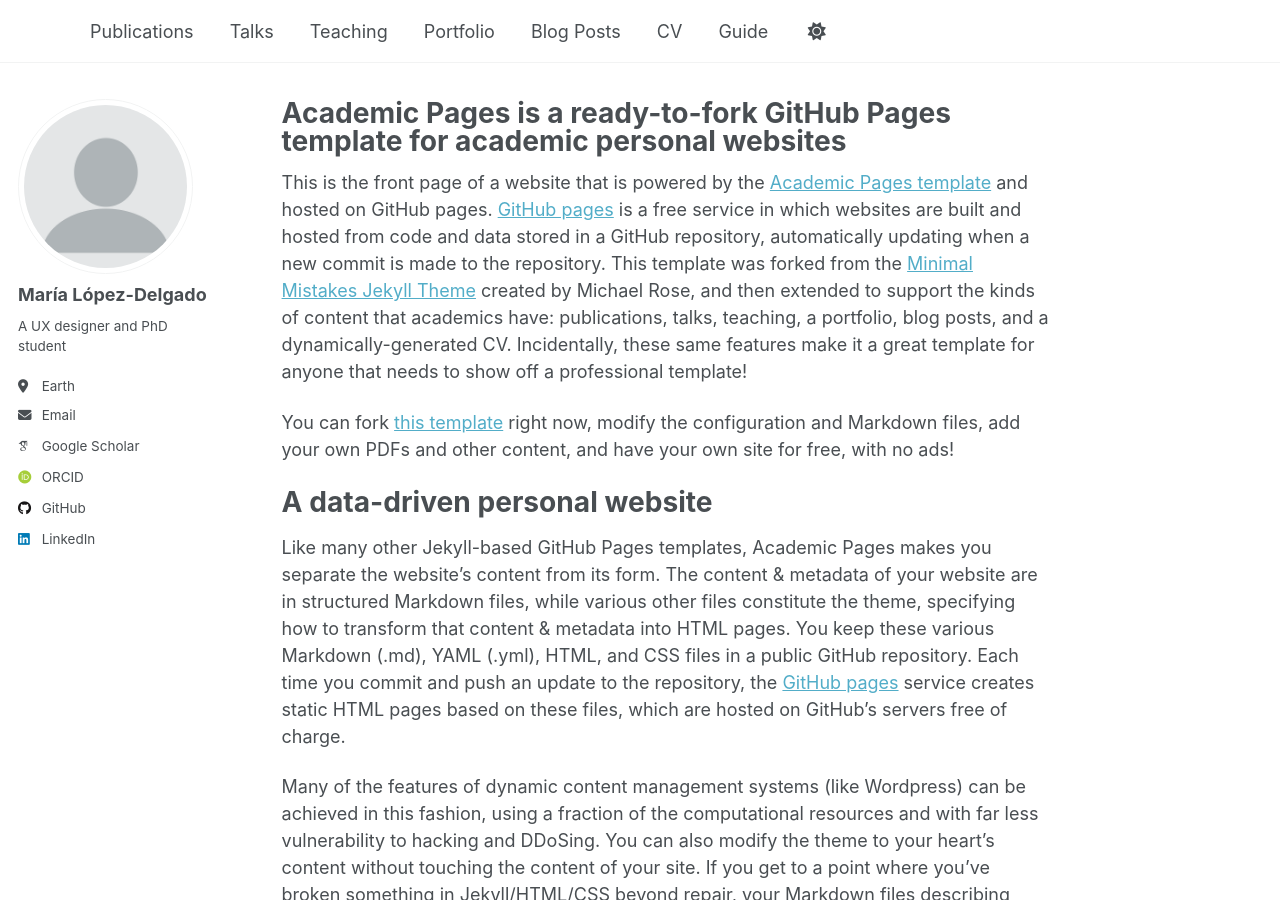
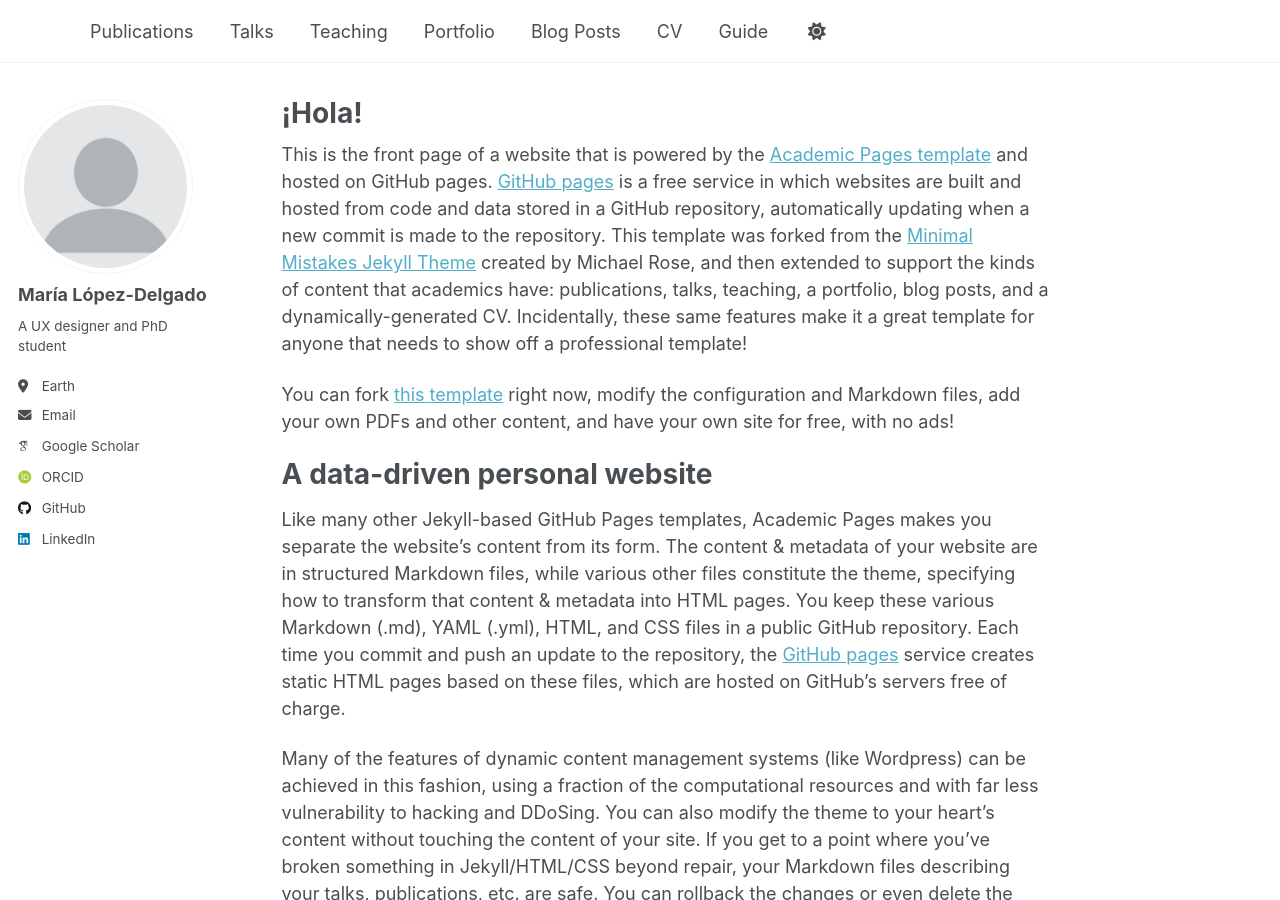
Before and after one commit to maria-lopez-delgado/maria-lopez-delgado.github.io, a Jekyll site: the page built from _pages/about.md, in a window 1280 px wide and 900 px high. Built offline with Jekyll 4.4.1, drawn with Linux system fonts in a browser that asks for light colours; some web fonts are replaced; a script that is not in the unit is left out.

Commit message:
update about me

```diff
--- a/_pages/about.md
+++ b/_pages/about.md
@@ -1,6 +1,6 @@
 ---
 permalink: /
-title: "Academic Pages is a ready-to-fork GitHub Pages template for academic personal websites"
+title: "¡Hola!"
 author_profile: true
 redirect_from:
   - /about/
```
